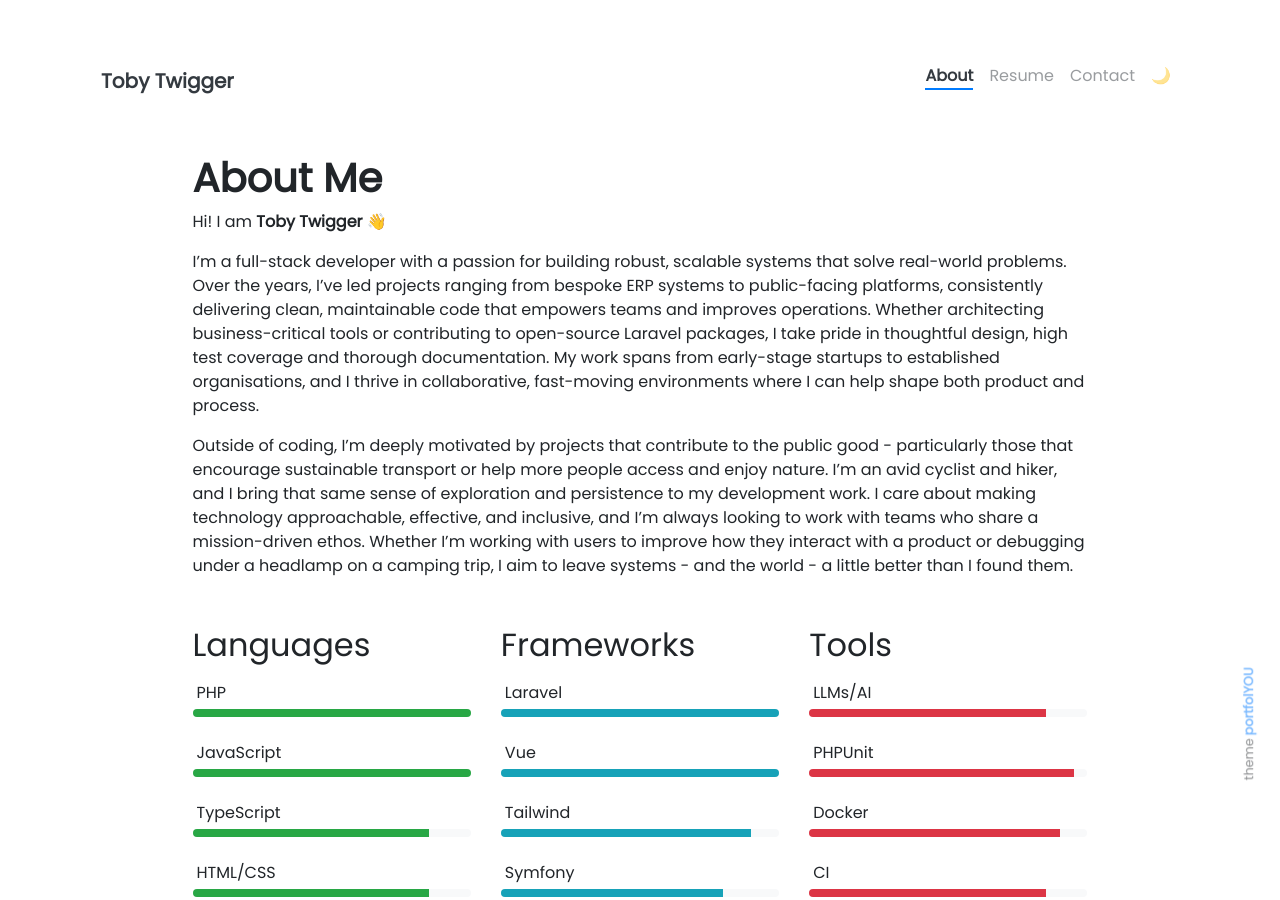
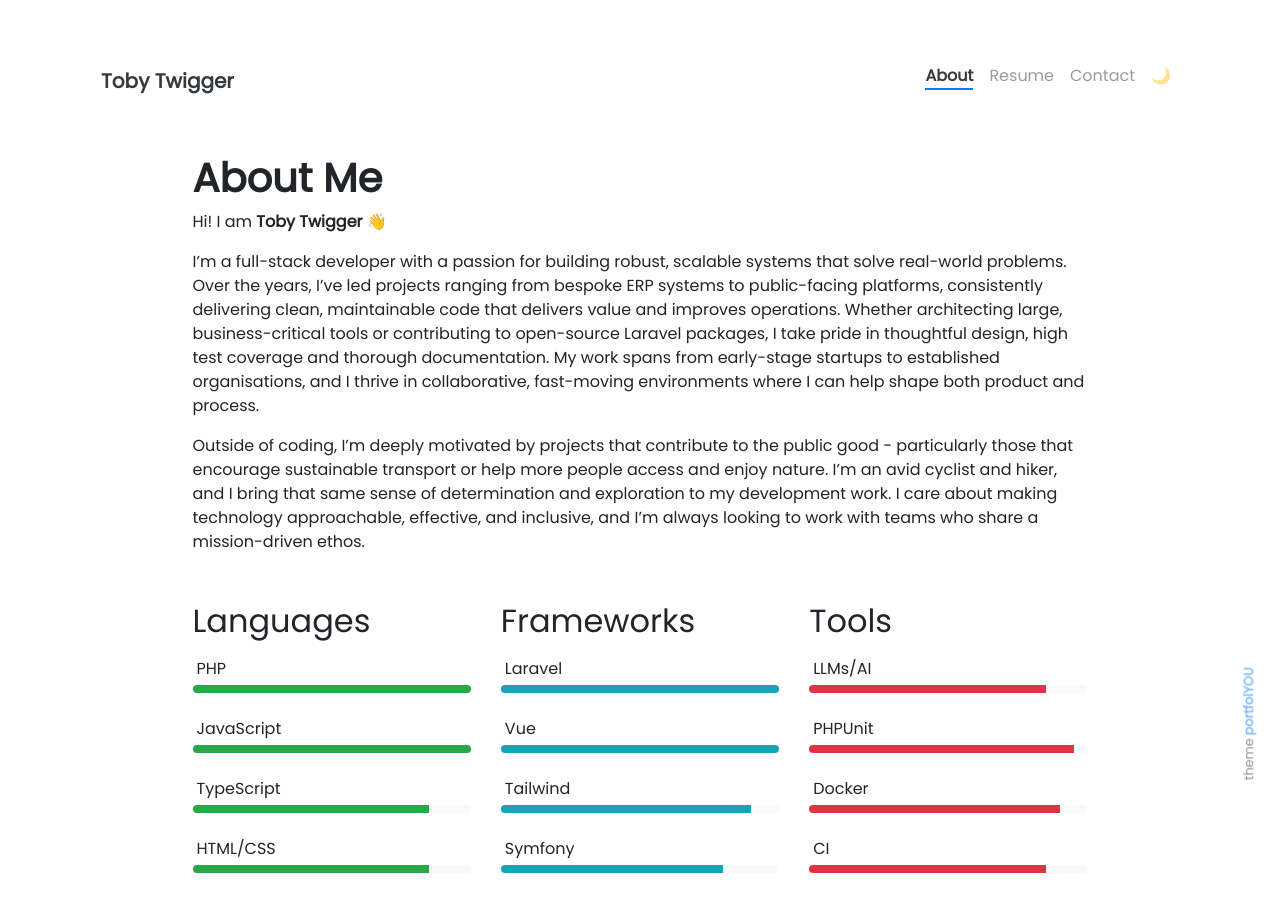
Before and after one commit to tobytwigger/tobytwigger.github.io, a Jekyll site: the page built from pages/about.md, in a window 1280 px wide and 900 px high. Built offline with Jekyll 4.4.1, drawn with Linux system fonts in a browser that asks for light colours; emoji names are drawn with the system emoji font.

Commit message:
Minor edits

```diff
--- a/_config.yml
+++ b/_config.yml
@@ -1,7 +1,7 @@
 ### Site Settings ###
 title               : Toby Twigger
 description         : >-
-                      Full-stack developer who values clean, purposeful code, mission-driven work, and time spent in the great outdoors.
+                      Full-stack developer who values clean, purposeful code, mission-driven work, and time spent outside and in nature.
 baseurl             : ""            # Change to empty quotes if you are hosting your site at <your-username>.github.io directly
 repository          : tobytwigger/tobytwigger.github.io      # Change to <your-username>/<your-username>.github.io (or remove it if you don't need remote projects)
 remote_theme        : tobytwigger/tobytwigger.github.io
@@ -15,7 +15,6 @@ plugins:
 
 ### Navbar Settings ###
 nav_exclude:                                            # The following paths are excluded from navbar
-  - pages/tags.html
   - pages/404.html
   - pages/index.md
 
--- a/pages/about.md
+++ b/pages/about.md
@@ -11,17 +11,15 @@ Hi! I am **{{ site.author.name }}** :wave:<br>
 
 I'm a full-stack developer with a passion for building robust, scalable systems that solve real-world problems. Over
 the years, I’ve led projects ranging from bespoke ERP systems to public-facing platforms, consistently delivering
-clean, maintainable code that empowers teams and improves operations. Whether architecting business-critical tools or
+clean, maintainable code that delivers value and improves operations. Whether architecting large, business-critical tools or
 contributing to open-source Laravel packages, I take pride in thoughtful design, high test coverage and thorough
 documentation. My work spans from early-stage startups to established organisations, and I thrive in collaborative,
 fast-moving environments where I can help shape both product and process.
 
 Outside of coding, I’m deeply motivated by projects that contribute to the public good - particularly those that
 encourage sustainable transport or help more people access and enjoy nature. I’m an avid cyclist and hiker, and I bring
-that same sense of exploration and persistence to my development work. I care about making technology approachable,
-effective, and inclusive, and I’m always looking to work with teams who share a mission-driven ethos. Whether I’m
-working with users to improve how they interact with a product or debugging under a headlamp on a camping trip, I
-aim to leave systems - and the world - a little better than I found them.
+that same sense of determination and exploration to my development work. I care about making technology
+approachable, effective, and inclusive, and I’m always looking to work with teams who share a mission-driven ethos.
 
 <div class="row">
 {% include about/skills.html title="Languages" source=site.data.programming-skills color="success" %}
```
